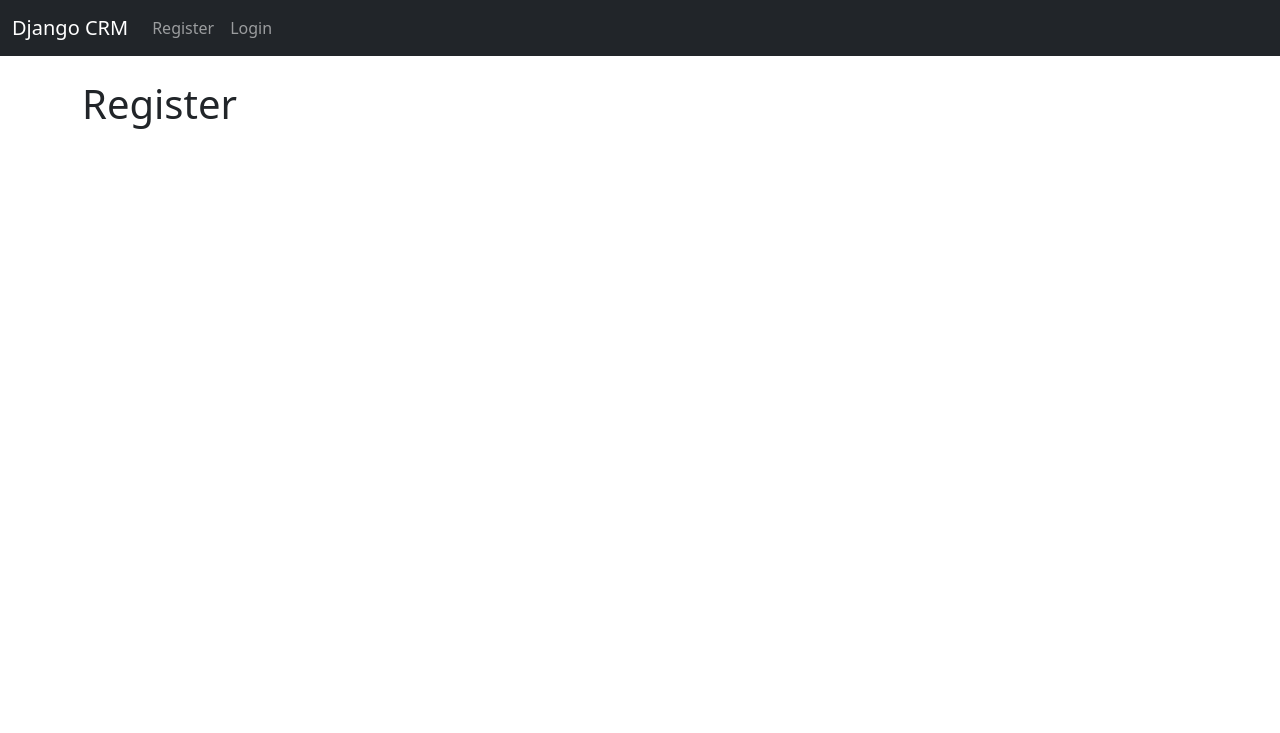
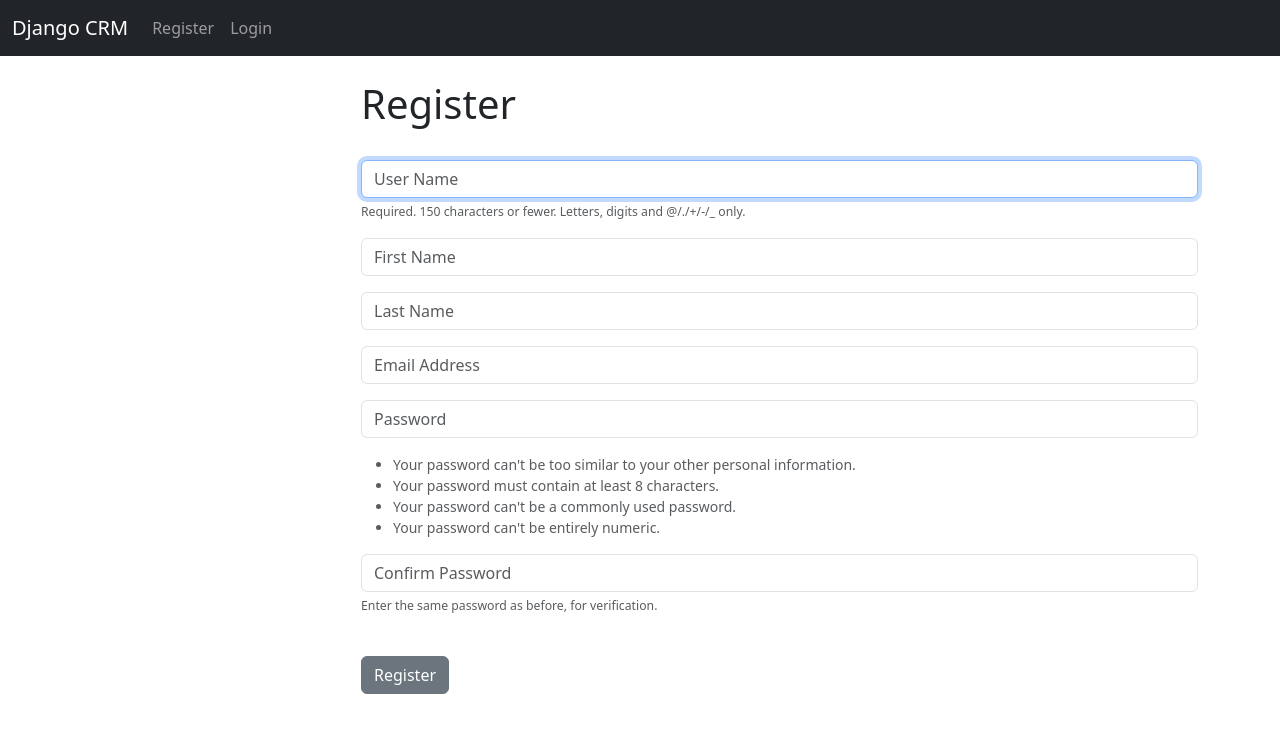
Before and after one commit to mrfontana1/Django-CRM, a Django app: page /register/ in a window 1280 px wide. Shown: the top 733 px of the page. Run offline with Django 5.2, Linux system fonts and the light colour scheme.

Commit message:
Registration

```diff
--- a/website/forms.py
+++ b/website/forms.py
@@ -4,7 +4,7 @@ from django import forms
 
 class SignUpForm(UserCreationForm):
 	email = forms.EmailField(label="", widget=forms.TextInput(attrs={'class':'form-control', 'placeholder':'Email Address'}))
-	firsst_name = forms.CharField(label="", max_length=100, widget=forms.TextInput(attrs={'class':'form-control', 'placeholder':'First Name'}))
+	first_name = forms.CharField(label="", max_length=100, widget=forms.TextInput(attrs={'class':'form-control', 'placeholder':'First Name'}))
 	last_name = forms.CharField(label="", max_length=100, widget=forms.TextInput(attrs={'class':'form-control', 'placeholder':'Last Name'}))
 
 
--- a/website/templates/register.html
+++ b/website/templates/register.html
@@ -2,6 +2,32 @@
 
 {% block content %}
 
+<div class="col-md=6 offset-md-3">
 <h1>Register</h1>
+<br/>
+
+<form method="POST" action="">
+	{% csrf_token %}
+	{% if form.errors %}
+			<div class="alert alert-warning alert-dismissible fade show" role="alert">
+			  Your Form Has Errors
+			  {% for field in form %}
+			  	{% if field.errors %}
+			  		{{ field.errors }}
+			  	{% endif %}
+			  {% endfor %}
+			  <button type="button" class="btn-close" data-bs-dismiss="alert" aria-label="Close"></button>
+			</div>
+	{% endif %}
+
+	{{ form.as_p }}
+
+	<br/>
+	  <button type="submit" class="btn btn-secondary">Register</button>
+</form>
+
+
+
+</div>
 
 {% endblock %}
--- a/website/views.py
+++ b/website/views.py
@@ -1,6 +1,7 @@
 from django.shortcuts import render, redirect
 from django.contrib.auth import authenticate, login, logout
 from django.contrib import messages
+from .forms import SignUpForm
 
 
 
@@ -28,5 +29,22 @@ def logout_user(request):
 	messages.success(request, "You Have Been Logged Out...")
 	return redirect('home')
 
+
 def register_user(request):
-	return render(request, 'register.html', {})
+	if request.method =='POST':
+		form = SignUpForm(request.POST)
+		if form.is_valid():
+			form.save()
+			# Authenticate and login
+			username = form.cleaned_data['username']
+			password = form.cleaned_data['password1']
+			user = authenticate(username=username, password=password)
+			login(request, user)
+			messages.success(request, "You Have Successfully Registered! Welcome!")
+			return redirect('home')
+
+	else:
+		form = SignUpForm()
+		return render(request, 'register.html', {'form':form})
+
+	return render(request, 'register.html', {'form':form})
```
